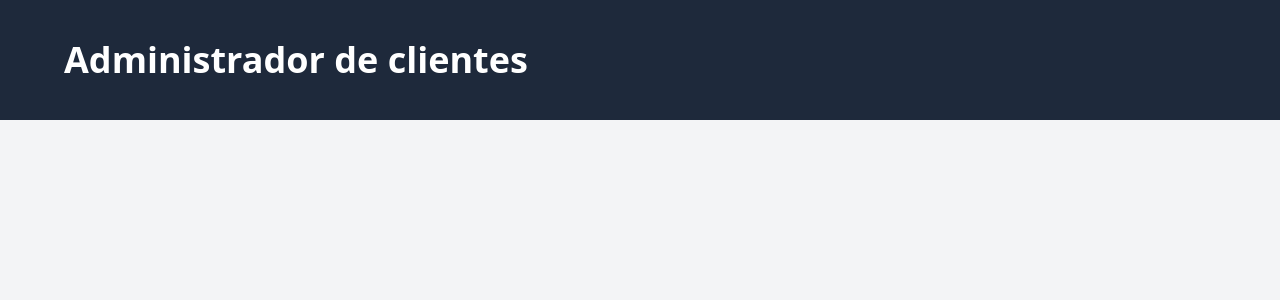
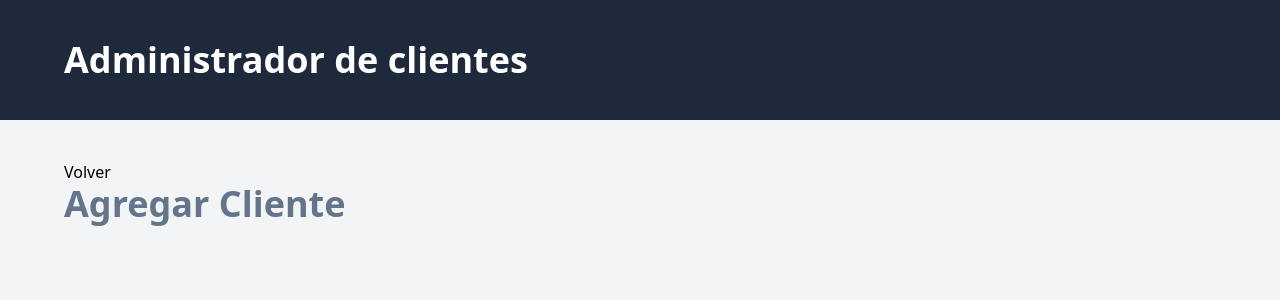
Before and after one commit to Daniel151505/administrador-de-clientes-vue, a Vue app: page /agregar-cliente in a window 1280 px wide. Shown: the top 300 px of the page. Built offline with nearby package versions, Linux system fonts and the light colour scheme.

Commit message:
Creando la Vista y Ruta para nuevos clientes

```diff
--- a/src/router/index.js
+++ b/src/router/index.js
@@ -6,8 +6,13 @@
   routes: [
     {
       path: '/',
-      name: 'home',
+      name: 'inicio',
       component: Inicio
+    },
+    {
+      path: '/agregar-cliente',
+      name: 'agregar-cliente',
+      component: () => import('../views/NuevoClienteView.vue')
     }
   ]
 })
--- a/src/views/ClientesView.vue
+++ b/src/views/ClientesView.vue
@@ -1,7 +1,15 @@
-<script setup></script>
+<script setup>
+import { RouterLink } from "vue-router";
+</script>
 
 <template>
   <div>
+    <div>
+      <RouterLink :to="{ name: 'agregar-cliente' }">
+        Agregar Cliente
+      </RouterLink>
+    </div>
+
     <h1 class="text-4xl font-extrabold text-slate-500">Clientes</h1>
   </div>
 </template>
--- /dev/null
+++ b/src/views/NuevoClienteView.vue
@@ -0,0 +1,13 @@
+<script setup>
+import { RouterLink } from "vue-router";
+</script>
+
+<template>
+  <div>
+    <div>
+      <RouterLink :to="{ name: 'inicio' }"> Volver </RouterLink>
+    </div>
+
+    <h1 class="text-4xl font-extrabold text-slate-500">Agregar Cliente</h1>
+  </div>
+</template>
```
